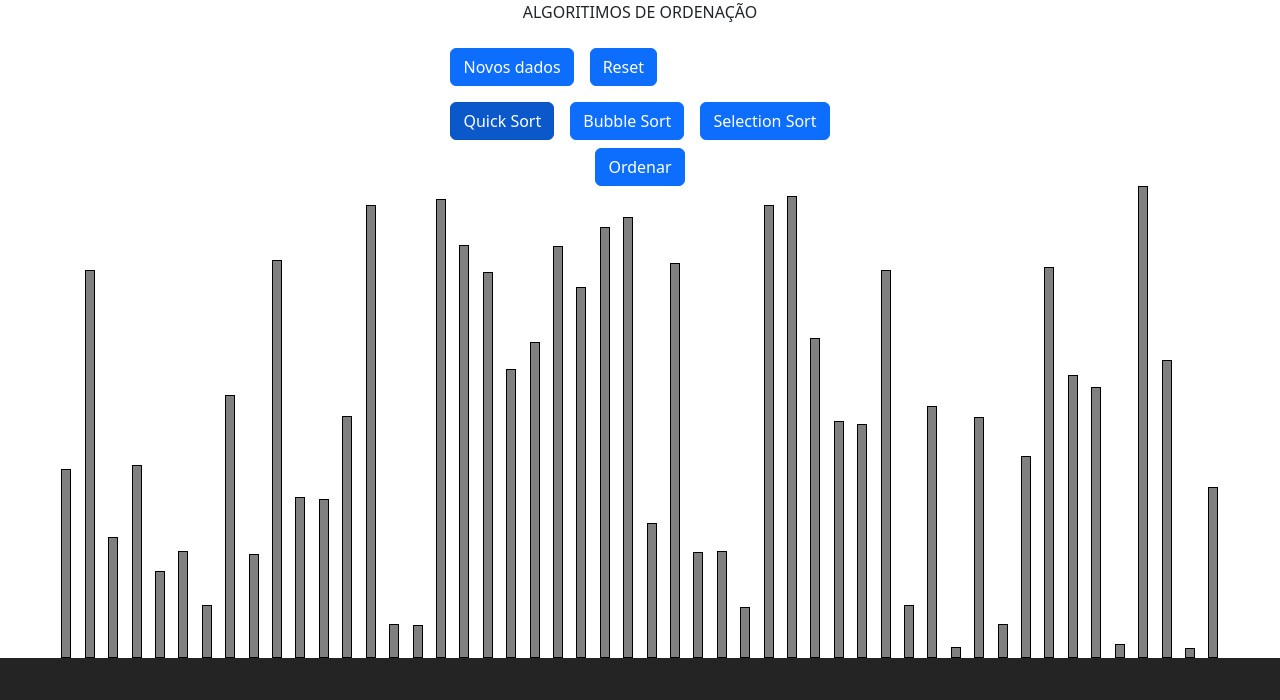
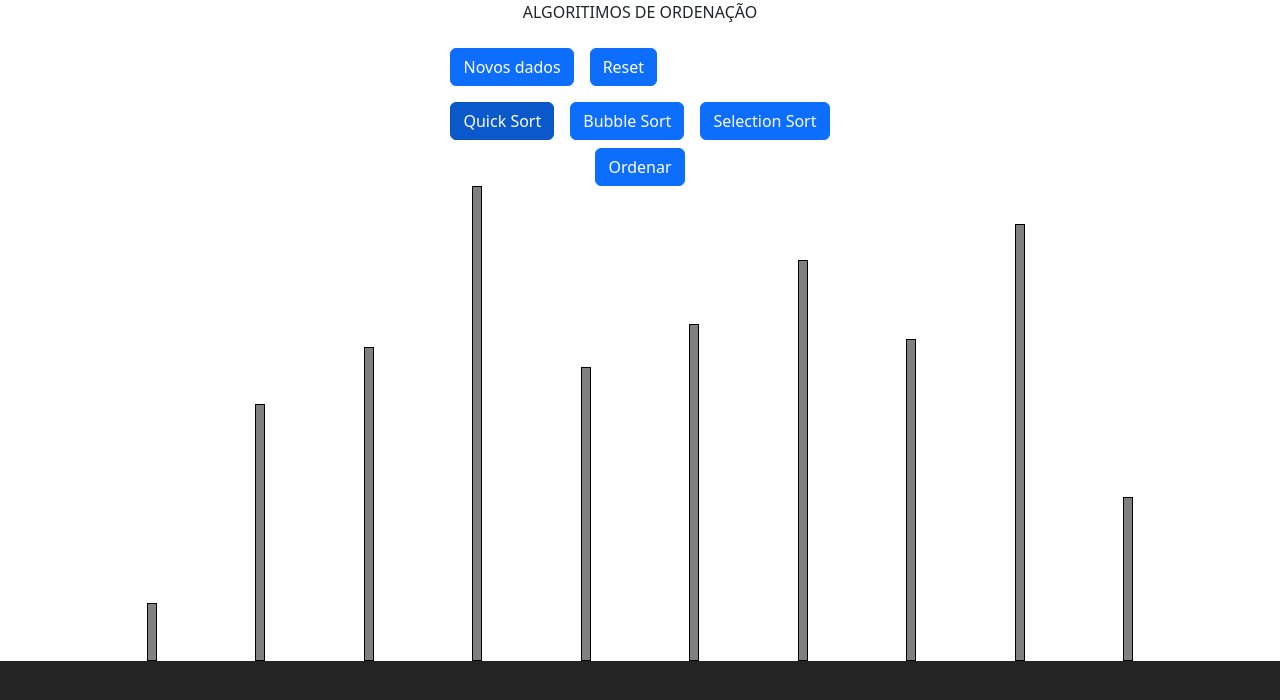
Before and after one commit to LucasDiasAl/sort-visualization, a React (Vite) app: page / in a window 1280 px wide. Shown: the top 700 px of the page. Built offline with nearby package versions, Linux system fonts and the light colour scheme.

Commit message:
correçao de bug na animacao do selection sort e refatoracao das funcoes de animacao

```diff
--- a/src/animations/bubbleSort.jsx
+++ b/src/animations/bubbleSort.jsx
@@ -3,48 +3,44 @@ import bubbleSort from "../func/bubbleSort";
 function bubbleSortAnimation(dataArray, SPEED, setDataArray) {
   const { visualization, sorting } = bubbleSort(dataArray);
   const timeOuts = [];
-  for (let i in visualization) {
-    const frame = visualization[i];
-    const bar1 = document.querySelector(`.bar-index-${frame.bar1.originIndex}`);
-    const bar2 = document.querySelector(`.bar-index-${frame.bar2.originIndex}`);
+  visualization.forEach(({bar1, bar2, swap}, i) => {
+    const pivot = document.querySelector(`.bar-index-${bar1.originIndex}`);
+    const comparingBar = document.querySelector(`.bar-index-${bar2.originIndex}`);
     const timeOut = setTimeout(() => {
-      bar1.style.background = "yellow";
-      bar2.style.background = "blue";
+      pivot.style.background = "yellow";
+      comparingBar.style.background = "blue";
       setTimeout(() => {
-        if (frame.swap > 0) {
-          const bar1Index = dataArray.indexOf(frame.bar1);
-          const bar2Index = dataArray.indexOf(frame.bar2);
-          dataArray[bar1Index] = frame.bar2;
-          dataArray[bar2Index] = frame.bar1;
+        if (swap === 1) {
+          const bar1Index = dataArray.indexOf(bar1);
+          const bar2Index = dataArray.indexOf(bar2);
+          [dataArray[bar1Index], dataArray[bar2Index]] = [
+            dataArray[bar2Index], dataArray[bar1Index]
+          ]
           setDataArray([...dataArray]);
         }
         setTimeout(() => {
-          bar2.style.background = "grey";
-          if (Number(i) == visualization.length - 1) {
-            for (let e in sorting) {
+          comparingBar.style.background = "grey";
+          if (i === visualization.length - 1) {
+            sorting.forEach((_, index2) => {
               const bar = document.querySelector(
-                `.bar-index-${dataArray[e].originIndex}`
+                `.bar-index-${dataArray[index2].originIndex}`
               );
               bar.style.background = "green";
-              // console.log(sorting[e] === dataArray[e]) ---> PARA TESTES APENAS
-            }
-
+            })
             const newDataBtn = document.querySelector("#create-new-data-btn");
             newDataBtn.disabled = false;
-            // console.log(sorting.length === dataArray.length) --> PARA TESTES APENAS
-          } else if (frame.bar2 === visualization[Number(i) + 1].bar1) {
-            // PARA QUANDO FOR HAVER UM TROCA DE PIVO(BARRA PRINCIPAL) USADO NA COMPARACAO
-            bar1.style.background = "grey";
-            bar2.style.background = "yellow";
-          } else if (frame.bar1 !== visualization[Number(i) + 1].bar1) {
-            bar1.style.background = "grey";
+          } else if (bar2 === visualization[i + 1].bar1) {
+            pivot.style.background = "grey";
+            comparingBar.style.background = "yellow";
+          } else if (bar1 !== visualization[i + 1].bar1) {
+            pivot.style.background = "grey";
           }
         }, SPEED / 1.5);
       }, SPEED / 3);
     }, SPEED * i);
     timeOuts.push(timeOut);
-  }
-  return timeOuts;
+  })
+  return timeOuts
 }
 
 export default bubbleSortAnimation;
--- a/src/animations/quickSort.jsx
+++ b/src/animations/quickSort.jsx
@@ -6,9 +6,7 @@ function quickSortAnimation(dataArray, SPEED, setDataArray) {
     visualization: [],
   });
   const timeOuts = [];
-  for (let i = 0; i < visualization.length; i++) {
-    const { pivot, bar, direction } = visualization[i];
-
+  visualization.forEach(({ pivot, bar, direction }, i) => {
     const pivotDiv = document.querySelector(`.bar-index-${pivot.originIndex}`);
 
     const comparisonBar = document.querySelector(
@@ -27,10 +25,10 @@ function quickSortAnimation(dataArray, SPEED, setDataArray) {
         // timeout para movimentaçao
         const currPivotIndex = dataArray.indexOf(pivot);
 
-        const barToCompIndex = dataArray.indexOf(bar);
+        const barToCompareIndex = dataArray.indexOf(bar);
 
         if (direction === -1) {
-          dataArray.splice(barToCompIndex, 1);
+          dataArray.splice(barToCompareIndex, 1);
           dataArray.splice(currPivotIndex, 0, bar);
           setDataArray([...dataArray]);
         }
@@ -46,14 +44,12 @@ function quickSortAnimation(dataArray, SPEED, setDataArray) {
           comparisonBar.style.background = "grey";
 
           if (visualization.length - 1 === i) {
-            for (let e in sorting) {
+            sorting.forEach((_, index2) => {
               const bar = document.querySelector(
-                `.bar-index-${dataArray[e].originIndex}`
+                `.bar-index-${dataArray[index2].originIndex}`
               );
-
               bar.style.background = "green";
-              // console.log(sorting[e] === dataArray[e]) ---> PARA TESTES APENAS
-            }
+            });
             const newDataBtn = document.querySelector("#create-new-data-btn");
             newDataBtn.disabled = false;
             // console.log(sorting.length === dataArray.length) --> PARA TESTES APENAS
@@ -62,7 +58,7 @@ function quickSortAnimation(dataArray, SPEED, setDataArray) {
       }, SPEED / 3);
     }, i * SPEED);
     timeOuts.push(timeOut);
-  }
+  });
   return timeOuts;
 }
 
--- a/src/animations/selectionSort.jsx
+++ b/src/animations/selectionSort.jsx
@@ -3,80 +3,72 @@ import selectionSort from "../func/selectionSort";
 function selectionSortAnimation(dataArray, SPEED, setDataArray) {
   const { sorting, visualization } = selectionSort(dataArray);
   let currentPivotBar = null;
+  let initialPivot = null;
   const timeOuts = [];
 
-  visualization.forEach((frame, i) => {
+  visualization.forEach(({smallestBar, comparingBar, swap}, i) => {
     const timeOut = setTimeout(() => {
-      const bar1 = document.querySelector(
-        `.bar-index-${frame.smallestBar.originIndex}`
+      const pivotBar = document.querySelector(
+        `.bar-index-${smallestBar.originIndex}`
       );
-      const bar2 = document.querySelector(
-        `.bar-index-${frame.comparingBar.originIndex}`
+      const barToCompare = document.querySelector(
+        `.bar-index-${comparingBar.originIndex}`
       );
-
-      if (currentPivotBar === null) {
-        // VERDE PARA A BARRA QUE SE ENCONTRA O INDEX ONDE QUEREMOS BOTAR A MENOR BARRA
-        // AZUL PARA COMPARACAO
-        bar1.style.background = "green";
-        bar2.style.background = "blue";
-        currentPivotBar = frame.smallestBar;
-      } else if (frame.swap === 1) {
+      if (initialPivot === null) {
+        pivotBar.style.background = "green";
+        barToCompare.style.background = "blue";
+        currentPivotBar = smallestBar;
+        initialPivot = smallestBar;
+      } else if (swap === 1) {
         currentPivotBar = null;
-        // AMARELO DURANTO O CICLO DE TROCA
-        bar1.style.background = "yellow";
-        bar2.style.background = "yellow";
-      } else if (currentPivotBar !== frame.smallestBar) {
-        // AMARELO PARA QUANDO ACHAMOS UM NOVO PIVO MENOR QUE O INICAL
-        bar1.style.background = "yellow";
+        initialPivot = null;
+        pivotBar.style.background = "yellow";
+        barToCompare.style.background = "yellow";
+      } else if (currentPivotBar !== smallestBar && currentPivotBar !== null) {
+        if (currentPivotBar !== initialPivot) {
+          const oldPivot = document.querySelector(
+            `.bar-index-${currentPivotBar.originIndex}`
+            );
+            oldPivot.style.background = "grey";
+          }
+          pivotBar.style.background = "yellow";
+        currentPivotBar = smallestBar;
       }
-      // AZUL PARA COMPARACAO
-      bar2.style.background = "blue";
-
+      if (swap === -1) {
+        barToCompare.style.background = "blue";
+      }
       setTimeout(() => {
-        if (frame.swap === 1) {
-          const indexOfPivot = dataArray.indexOf(frame.smallestBar);
-          const indexOfComparing = dataArray.indexOf(frame.comparingBar);
+        if (swap === 1) {
+          const indexOfPivot = dataArray.indexOf(smallestBar);
+          const indexOfComparing = dataArray.indexOf(comparingBar);
           [dataArray[indexOfPivot], dataArray[indexOfComparing]] = [
             dataArray[indexOfComparing],
             dataArray[indexOfPivot],
           ];
           setDataArray([...dataArray]);
         }
-
         setTimeout(() => {
-          bar2.style.background = "grey";
-
           if (i === visualization.length - 1) {
-            sorting.forEach((_, e) => {
+            sorting.forEach((_, index2) => {
               const bar = document.querySelector(
-                `.bar-index-${dataArray[e].originIndex}`
-              );
-              bar.style.background = "green";
-            });
-
-            const newDataBtn = document.querySelector("#create-new-data-btn");
-            newDataBtn.disabled = false;
-          } else if (frame.swap === 1) {
-            // PARA QUANDO FOR FINALIZAR O CICLO E TIVER OCORRIDO UMA TROCA DE POSICOES
-            bar1.style.background = "grey";
-            bar2.style.background = "grey";
-          } else if (
-            currentPivotBar !== frame.smallestBar &&
-            frame.smallestBar !== visualization[i + 1].smallestBar
-          ) {
-            // PARA QUANDO UM NOVO PIVO DE REFERENCIA(BARRA MENOR) FOR ACHADO
-            bar1.style.background = "grey";
-          } else if (
-            // PARA QUANDO O PIVO INICIAL ACABAR SENDO O MENOR E NENHUM OUTRO NAO FOR
-            // ACHADO, NAO SENDO NECESSARIO A TROCA
-            currentPivotBar !== visualization[i + 1].smallestBar &&
-            frame.comparingBar !== visualization[i + 1].smallestBar &&
-            currentPivotBar === frame.smallestBar
-          ) {
-            bar1.style.background = "grey";
+                `.bar-index-${dataArray[index2].originIndex}`
+                );
+                bar.style.background = "green";
+              });
+              const newDataBtn = document.querySelector("#create-new-data-btn");
+              newDataBtn.disabled = false;
+            } else {
+            const nextPivotDifferent = comparingBar !== visualization[i + 1].smallestBar
+            const nextoPivotSame = smallestBar !== visualization[i + 1].smallestBar
+            if (swap > 0 || (nextPivotDifferent && nextoPivotSame)) {
+              pivotBar.style.background = "grey";
+              barToCompare.style.background = "grey";
+            } else {
+              barToCompare.style.background = "grey";
+            }
           }
-        }, SPEED / 1.5);
-      }, SPEED / 3);
+        }, SPEED * ( 1 / 5 ));
+      }, SPEED * (3 / 5));
     }, SPEED * i);
 
     timeOuts.push(timeOut);
@@ -86,5 +78,3 @@ function selectionSortAnimation(dataArray, SPEED, setDataArray) {
 }
 
 export default selectionSortAnimation;
-
-// REFATORAR OS OUTROS ALGORITIMOS SEGUINDO ESTE PADRAO
--- a/src/components/dataVisualization/DataVis.jsx
+++ b/src/components/dataVisualization/DataVis.jsx
@@ -8,8 +8,8 @@ import selectionSortAnimation from "../../animations/selectionSort";
 import MenuButtons from "../Buttons/MenuButtons";
 
 function DataVis() {
-  const SPEED = 100;
-  const DATA_SIZE = 50;
+  const SPEED = 2000;
+  const DATA_SIZE = 10;
   const [unsortedData, setUnsortedData] = useState([]);
   const [dataArray, setDataArray] = useState([]);
   const [selectedSort, setSelectedSort] = useState("QuickSort");
@@ -66,7 +66,7 @@ function DataVis() {
     const randomData = [];
     for (let i = 0; i < DATA_SIZE; i += 1) {
       const randomInt = Math.floor(Math.random() * 491) + 10;
-      randomData.push({ height: randomInt, originIndex: i });
+        randomData.push({ height: randomInt, originIndex: i });
     }
     setDataArray([...randomData]);
     setUnsortedData([...randomData]);
```
